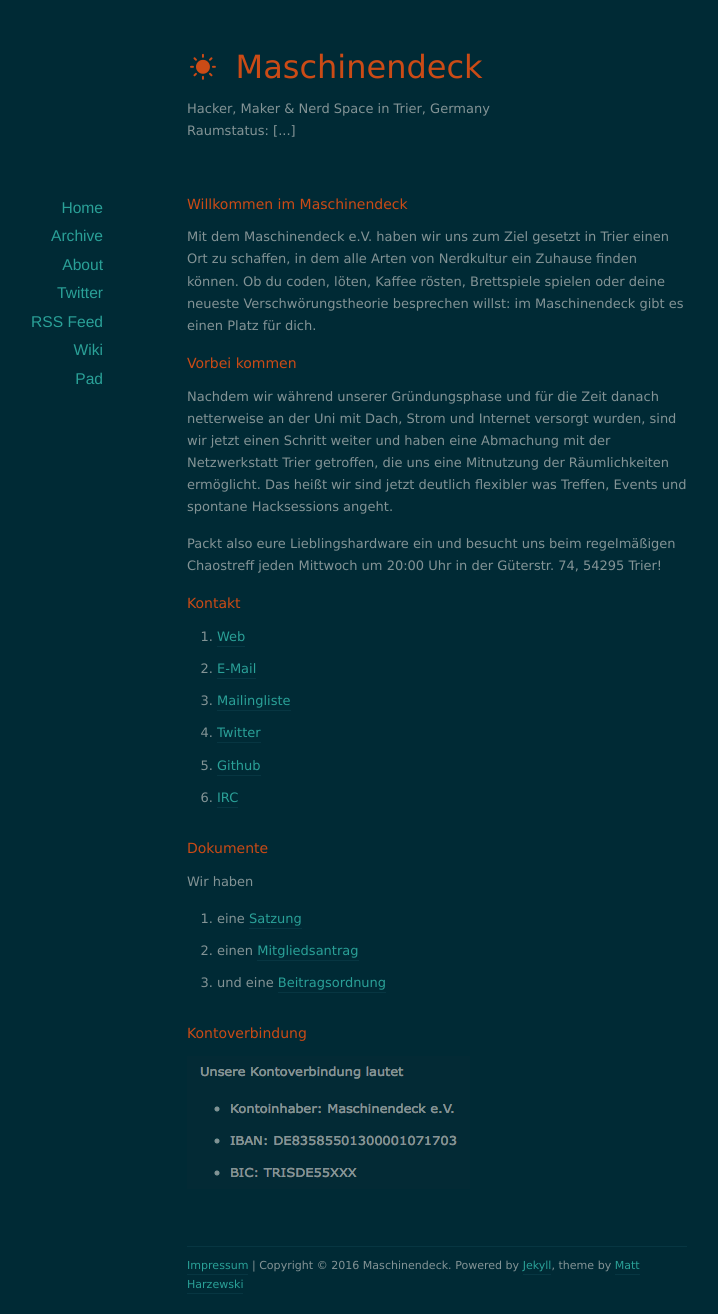
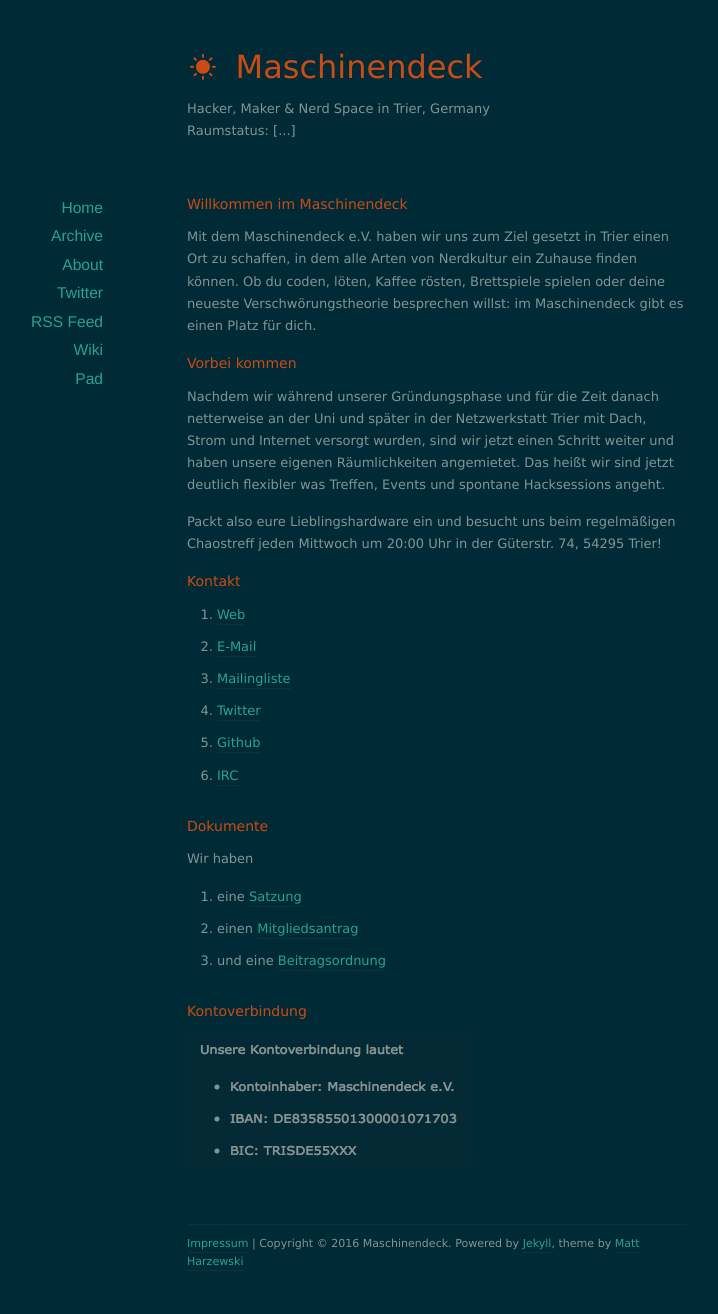
Before and after one commit to maschinendeck/maschinendeck.github.io, a Jekyll site: the page built from about/index.markdown, in a window 1280 px wide. Shown: the whole page, without its empty margins (203-921 px from the left). Built offline with Jekyll 4.4.1, drawn with Linux system fonts in a browser that asks for light colours; nearby versions of some CDN libraries; after the commit the page ends 1292 px from its top, so only the background shows below that.

Commit message:
about: Update Netzwerkstadt -> eigene Räume

```diff
--- a/about/index.markdown
+++ b/about/index.markdown
@@ -7,7 +7,7 @@
 Mit dem Maschinendeck e.V. haben wir uns zum Ziel gesetzt in Trier einen Ort zu schaffen, in dem alle Arten von Nerdkultur ein Zuhause finden können. Ob du coden, löten, Kaffee rösten, Brettspiele spielen oder deine neueste Verschwörungstheorie besprechen willst: im Maschinendeck gibt es einen Platz für dich.
 
 ### Vorbei kommen
-Nachdem wir während unserer Gründungsphase und für die Zeit danach netterweise an der Uni mit Dach, Strom und Internet versorgt wurden, sind wir jetzt einen Schritt weiter und haben eine Abmachung mit der Netzwerkstatt Trier getroffen, die uns eine Mitnutzung der Räumlichkeiten ermöglicht. Das heißt wir sind jetzt deutlich flexibler was Treffen, Events und spontane Hacksessions angeht.
+Nachdem wir während unserer Gründungsphase und für die Zeit danach netterweise an der Uni und später in der Netzwerkstatt Trier mit Dach, Strom und Internet versorgt wurden, sind wir jetzt einen Schritt weiter und haben unsere eigenen Räumlichkeiten angemietet. Das heißt wir sind jetzt deutlich flexibler was Treffen, Events und spontane Hacksessions angeht.
 
 Packt also eure Lieblingshardware ein und besucht uns beim regelmäßigen Chaostreff jeden Mittwoch um 20:00 Uhr in der Güterstr. 74, 54295 Trier!
 
```
